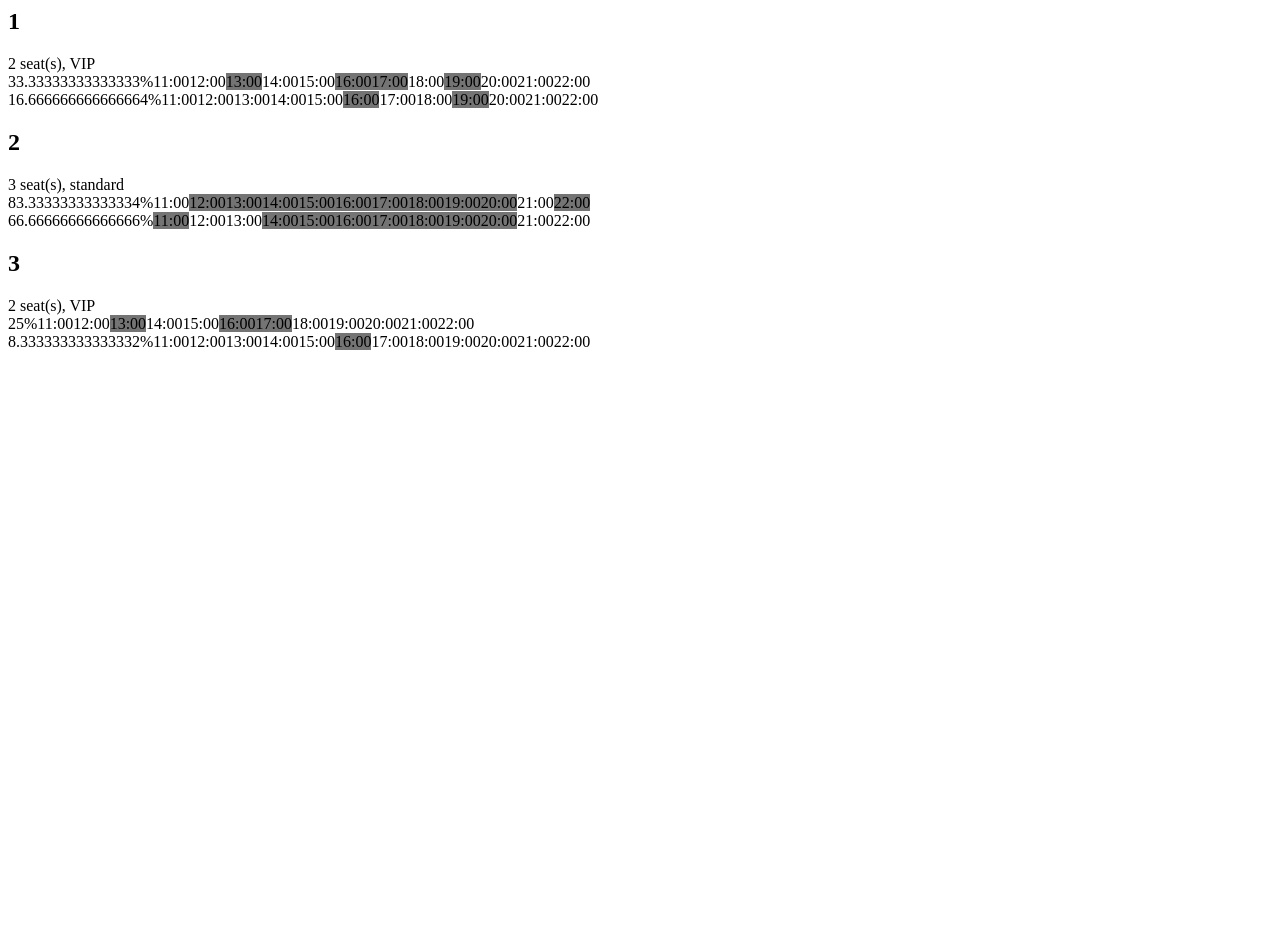
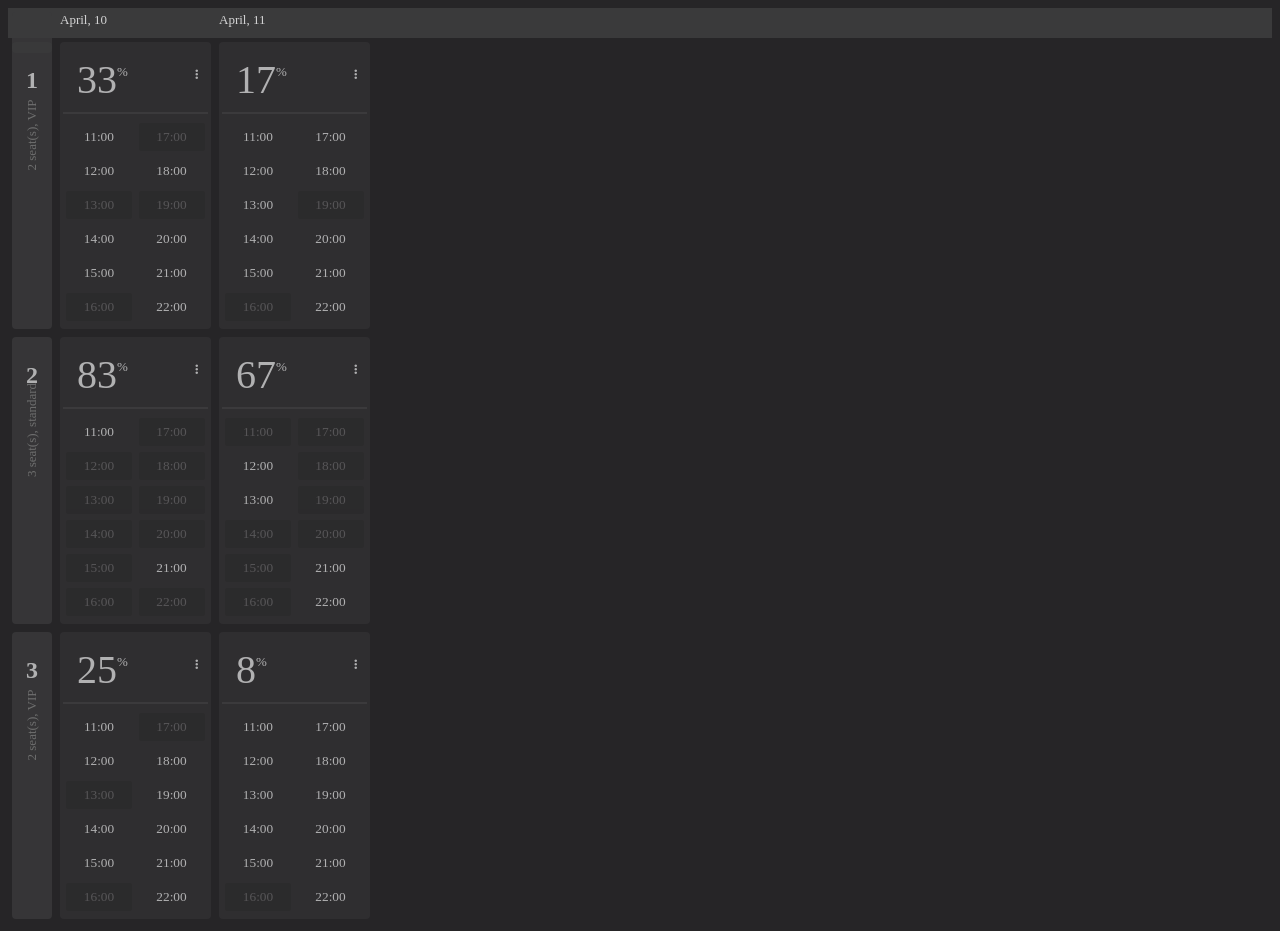
Before and after one commit to amankkg/test-symmetrical-doodle, a React app: page / in a window 1280 px wide. Before the commit the page ends 800 px from the top, so only its background shows below. Built offline with nearby package versions, Linux system fonts and the light colour scheme.

Commit message:
styling WIP: add classNames and styles.css

```diff
--- /dev/null
+++ b/src/day-cell.js
@@ -0,0 +1,3 @@
+import React from 'react'
+
+export const DayCell = ({day, month}) => <span className="day">{month}, {day}</span>
--- a/src/slot.js
+++ b/src/slot.js
@@ -1,5 +1,5 @@
 import React from 'react'
 
 export const Slot = ({time, busy}) => (
-  <span className={busy ? 'busy' : ''}>{time}</span>
+  <span className={busy ? 'slot busy' : 'slot'}>{time}</span>
 )
--- a/src/styles.css
+++ b/src/styles.css
@@ -1,3 +1,108 @@
+body {
+  background: #262527;
+  color: #d4d4d5;
+}
+
+.table {
+  overflow: auto;
+}
+
+.day {
+  width: 151px;
+  font-size: small;
+  margin: 4px;
+}
+
+.row {
+  display: flex;
+  flex-direction: row;
+}
+
+.hrow {
+  height: 30px;
+  background: #3a3a3b;
+}
+
+.hrow > .cell {
+  min-height: unset;
+  height: 34px;
+  font-size: small;
+}
+
+.cell {
+  width: 145px;
+  height: 280px;
+  margin: 4px;
+  padding: 5px 3px 2px;
+  background: #323133;
+  border-radius: 4px;
+  opacity: 0.8;
+}
+
+.hcell {
+  width: 34px;
+  display: flex;
+  flex-direction: column;
+  justify-content: flex-start;
+  align-items: center;
+  background: #3a3a3b;
+}
+
+.hcell > p {
+  transform: rotate(-90deg);
+  font-size: small;
+  color: #808080;
+  white-space: nowrap;
+}
+
+.cell-header {
+  display: flex;
+  flex-wrap: nowrap;
+  width: 100%;
+  height: 65px;
+  border-bottom: 2px solid #414042;
+}
+
+.cell-header > span:first-child {
+  font-size: 40px;
+  align-self: center;
+  margin-left: 14px;
+}
+
+.cell-header > span:nth-child(2) {
+  width: 100%;
+  font-size: small;
+  align-self: center;
+  transform: translateY(-50%)
+}
+
+.cell-header > span:last-child {
+  font-size: x-small;
+  justify-self: flex-end;
+  align-self: center;
+  transform: rotate(90deg) translateX(-50%);
+  cursor: pointer;
+  margin-right: 6px;
+}
+
+.slots {
+  display: flex;
+  flex-flow: column wrap;
+  max-height: 75%;
+  padding-top: 6px;
+}
+
+.slot {
+  width: 40%;
+  height: 20%;
+  margin: 3px;
+  padding: 6px 4px;
+  border-radius: 2px;
+  font-size: smaller;
+  text-align: center;
+}
+
 .busy {
-  background: #242424a1;
+  background: #242424;
+  opacity: 0.3;
 }
--- a/src/table-cell.js
+++ b/src/table-cell.js
@@ -4,18 +4,21 @@ import {Slot} from './slot'
 
 const total = 12
 const slots = Array.from({length: total}, (_, i) => `${i + total - 1}:00`)
-const percentage = actual => (actual / total) * 100
+const percentage = actual => (actual / total) * 100 // TODO: add colors (from 1% green to 100% red)
 
 export const TableCell = ({data}) => {
   const renderSlot = time => <Slot key={time} time={time} busy={data.includes(time)} />
 
   return (
-    <div>
-      <span>
-        {percentage(data.length)}
+    <div className="cell">
+      <div className="cell-header">
+        <span>{Math.round(percentage(data.length))}</span>
         <span>%</span>
-      </span>
-      {slots.map(renderSlot)}
+        <span tabIndex="0">•••</span>
+      </div>
+      <div className="slots">
+        {slots.map(renderSlot)}
+      </div>
     </div>
   )
 }
--- a/src/table-row.js
+++ b/src/table-row.js
@@ -5,12 +5,12 @@ import {TableCell} from './table-cell'
 const renderDayCell = (data, i) => <TableCell key={i} data={data} />
 
 export const TableRow = ({id, seatNum, type, days}) => (
-  <div>
-    <span>
+  <div className="row">
+    <span className="cell hcell">
       <h2>{id}</h2>
-      <span>
+      <p>
         {seatNum} seat(s), {type}
-      </span>
+      </p>
     </span>
     {days.map(renderDayCell)}
   </div>
--- a/src/table.js
+++ b/src/table.js
@@ -1,7 +1,15 @@
 import React from 'react'
 
+import {DayCell} from './day-cell'
 import {TableRow} from './table-row'
 
 const renderRow = data => <TableRow key={data.id} {...data} />
+const daysRow = (
+  <div className="row hrow">
+    <span className="cell hcell"></span>
+    <DayCell month="April" day="10" />
+    <DayCell month="April" day="11" />
+  </div>
+)
 
-export const Table = ({data}) => <div>{data.map(renderRow)}</div>
+export const Table = ({data}) => <div className="table">{daysRow}{data.map(renderRow)}</div>
```
